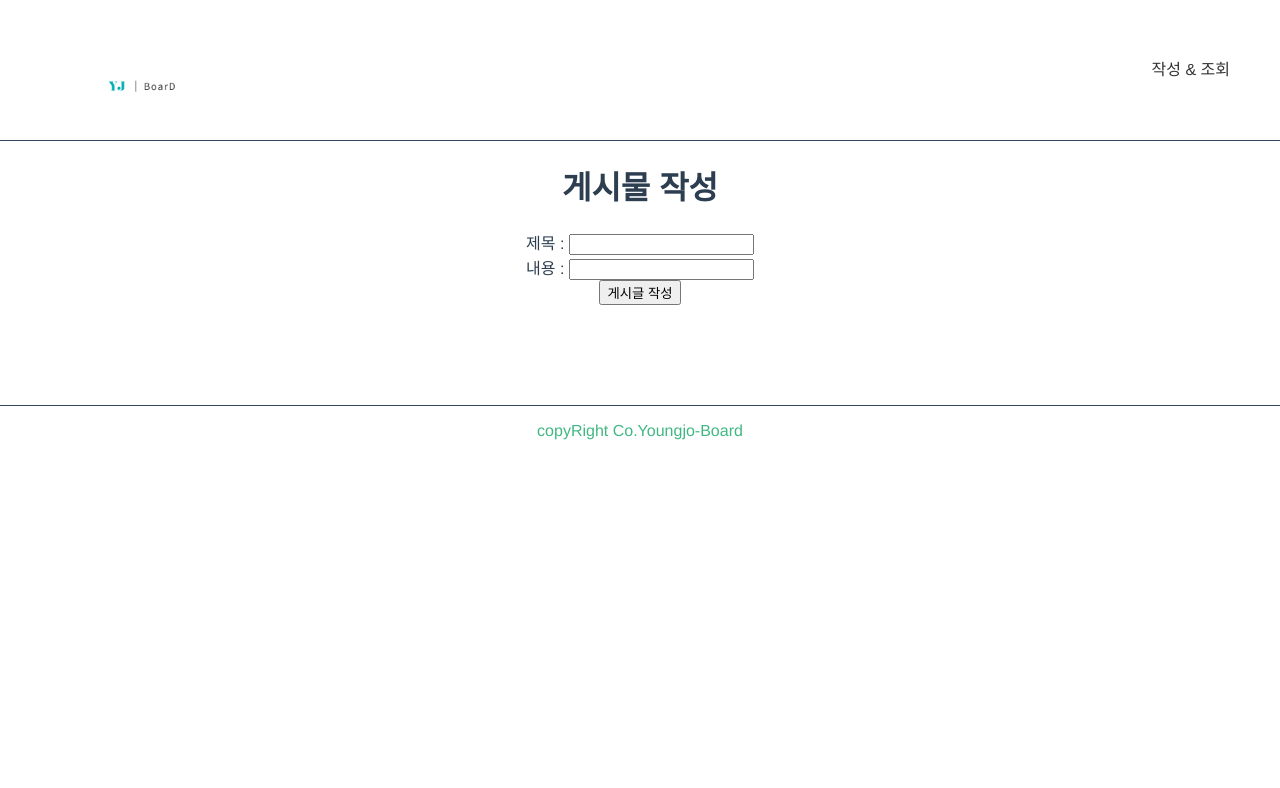
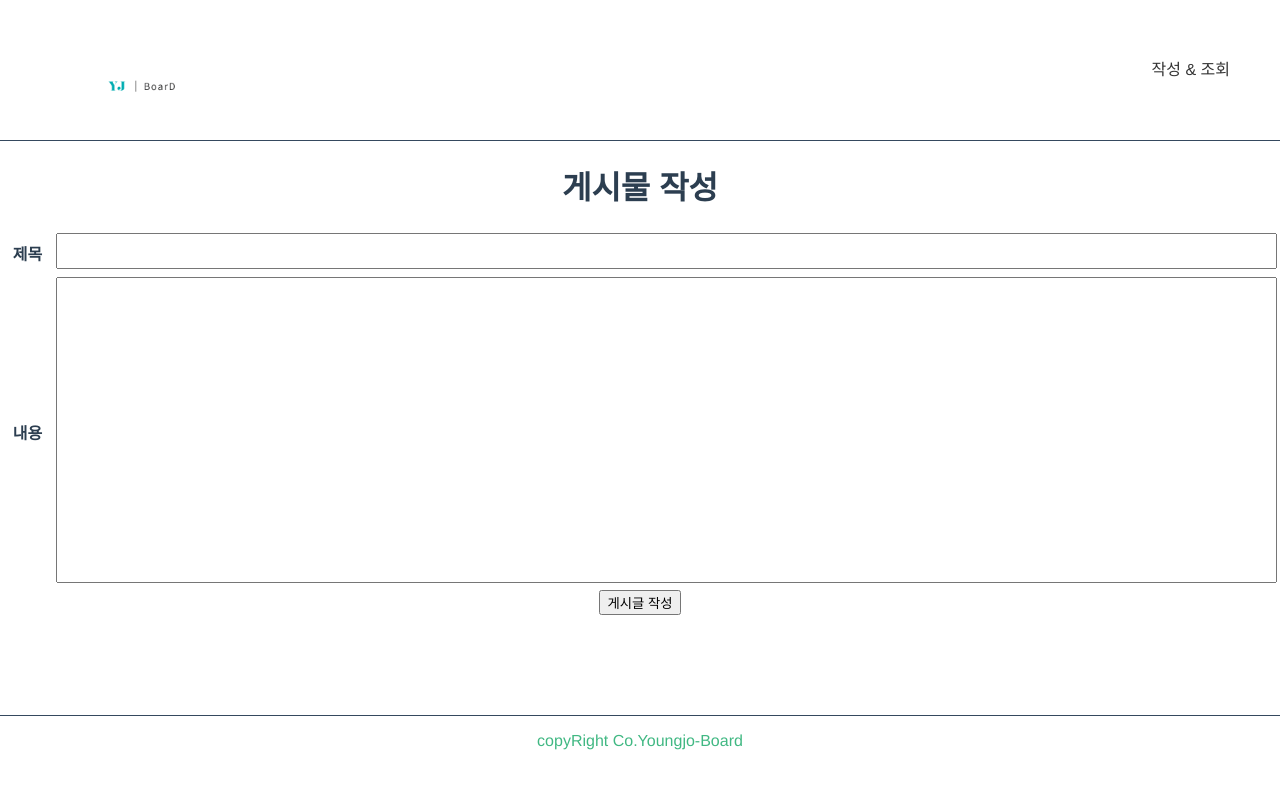
Before and after one commit to 10019610/vue-board, a Vue app: page /write in a window 1280 px wide. Shown: the top 788 px of the page. Built offline with nearby package versions, Linux system fonts and the light colour scheme.

Commit message:
[수정,추가] 박스 크기, 상세페이지 등

```diff
--- a/package.json
+++ b/package.json
@@ -11,7 +11,7 @@
     "axios": "^0.26.1",
     "core-js": "^3.8.3",
     "vue": "^2.6.14",
-    "vue-router": "^3.5.1"
+    "vue-router": "^3.2.0"
   },
   "devDependencies": {
     "@babel/core": "^7.12.16",
--- a/src/components/BoardDetail.vue
+++ b/src/components/BoardDetail.vue
@@ -1,20 +1,65 @@
 <template>
-  <div>상세페이dsfadsfasdf지에용</div>
+  <div>
+    <h2>상세페이지</h2>
+    <div>제목 : {{ detailBoard.title }}</div>
+    <div>내용 : {{ detailBoard.content }}</div>
+    <input type="button" @click="contentUpdate" value="수정!" />
+    <!-- <h2>{{ $route.params.boardId }}</h2> -->
+    <!-- <h2 v-for="(detaillist, index) in detailBoard" :key="index">
+      {{ detaillist.title }}
+    </h2> -->
+    <!-- <h3>{{ $route.params.title }}</h3> -->
+    <!-- <router-view></router-view> -->
+  </div>
 </template>
 
 <script>
+import axios from "axios";
 export default {
   // List에서 보낸 params 값을 props로 받아서 세팅해준다.
   name: "boardDetail",
   // props: {
-  //   boardId: {
-  //   },
+  //   boardId: [],
   // },
-  // created() {
-  //   console.log(this.boardId);
-  // },
+  data: () => ({
+    detailBoard: {
+      boardId: 0,
+      title: "",
+      content: "",
+    },
+  }),
+
+  created() {
+    this.detail();
+  },
+  methods: {
+    detail: function () {
+      console.log("sdsdsddsdd");
+      this.detailBoard.boardId = this.$route.params.boardId;
+
+      console.log(this.detailBoard);
+
+      axios
+        .get("http://localhost:8090/board/detail", { params: this.detailBoard })
+        .then((result) => {
+          console.log(result);
+          this.detailBoard.title = result.data.title;
+          this.detailBoard.content = result.data.content;
+
+          // this.content = result.data.content;
+        })
+        .catch((err) => {
+          console.log(err);
+        });
+    },
+    contentUpdate: function () {
+      console.log("update!!");
+      this.$router.push({
+        name: "BoardUpdate",
+      });
+    },
+  },
 };
 </script>
 
-<style>
-</style>
+<style></style>
--- a/src/components/BoardList.vue
+++ b/src/components/BoardList.vue
@@ -12,42 +12,38 @@
       <div v-if="vuelist">
         <table class="boardtable">
           <colgroup>
-            <col width="400px" />
+            <col width="550px" />
             <col width="400px" />
             <col width="400px" />
             <!-- <col width="25%" /> -->
           </colgroup>
-          <tr>
-            <td>글 번호</td>
-            <td>제목</td>
-            <td>내용</td>
+
+          <th>글 번호</th>
+          <th>제목</th>
+          <th>내용</th>
+
+          <tr v-for="(listyo, index) in vuelist" :key="index">
+            <td>{{ index + 1 }}</td>
+            <td @click="goDetail(listyo.boardId)">{{ listyo.title }}</td>
+            <td>
+              {{ listyo.content }}
+            </td>
           </tr>
-          <div class="listlist">
-            <tr v-for="(listyo, index) in vuelist" :key="index">
-              <td>{{ index }}</td>
-              <td>
-                <router-link v-bind:to="'/detail'">{{
-                  listyo.title
-                }}</router-link>
-              </td>
-              <td>
-                <router-link v-bind:to="'/detail'">{{
-                  listyo.content
-                }}</router-link>
-              </td>
-            </tr>
-          </div>
         </table>
       </div>
     </div>
-
-    <router-view></router-view>
+    <!-- <tr
+      v-for="(listyo, index) in vuelist"
+      :key="index"
+      @click="detail(index)"
+    ></tr> -->
   </div>
 </template>
 
 <script>
+import axios from "axios";
 // import func from 'vue-editor-bridge';
-import axios from "axios";
+
 export default {
   data: () => ({
     //기능, 주소 , 내용
@@ -83,8 +79,25 @@ export default {
           console.log(err);
         });
     },
+    goDetail: function (boardId) {
+      console.log(boardId);
+      this.$router.push({ name: "BoardDetail", params: { boardId: boardId } });
+    },
+
     BoardSearch: function () {},
+    // BoardBind: function() {
+    //   this.$router.push({})
+    // }
   },
+
+  // detail: function () {
+  //   this.$router.push({
+  //     name: "detail",
+  //     params: {
+  //       boardId: "",
+  //     },
+  //   });
+  // },
 };
 </script>
 
--- /dev/null
+++ b/src/components/BoardUpdate.vue
@@ -0,0 +1,9 @@
+<template>
+  <div>수정 페이지 준비중</div>
+</template>
+
+<script>
+export default {};
+</script>
+
+<style></style>
--- a/src/components/BoardWrite.vue
+++ b/src/components/BoardWrite.vue
@@ -1,8 +1,36 @@
 <template>
   <div>
     <h1>게시물 작성</h1>
-    <div>제목 : <input type="text" value="" v-model="title" /></div>
-    <div>내용 : <input type="text" value="" v-model="content" /></div>
+    <!-- <div>제목 : <input type="text" value="" v-model="title" /></div>
+    <div>내용 : <input type="text" value="" v-model="content" /></div> -->
+    <table>
+      <colgroup>
+        <col width="15%" />
+        <col width="*" />
+      </colgroup>
+      <tr>
+        <th>제목</th>
+        <td>
+          <textarea
+            rows="2"
+            cols="150"
+            style="resize: none"
+            v-model="title"
+          ></textarea>
+        </td>
+      </tr>
+      <tr>
+        <th>내용</th>
+        <td>
+          <textarea
+            rows="20"
+            cols="150"
+            v-model="content"
+            style="resize: none"
+          ></textarea>
+        </td>
+      </tr>
+    </table>
     <span>
       <input
         id="createbutton"
@@ -31,6 +59,9 @@ export default {
       content: "",
     },
   }),
+  created() {
+    this.create;
+  },
   methods: {
     create: function () {
       //기능, 주소 , 내용
@@ -43,9 +74,9 @@ export default {
         })
         .catch((err) => {
           console.log(err);
-
-        });
-        this.$router.push('/board')
+        })
+        .finally(() => {});
+      this.$router.push("/board");
     },
   },
 };
--- a/vue.config.js
+++ b/vue.config.js
@@ -2,8 +2,8 @@ const { defineConfig } = require('@vue/cli-service')
 module.exports = defineConfig({
   transpileDependencies: true
 })
-module.exports = {
-  devServer: {
-    overlay: false
-  }
-}
+// module.exports = {
+//   devServer: {
+//     overlay: false
+//   }
+// }
```
Also changed, not shown: src/routes/index.js (+6 -1 lines), src/views/NotFoundPage.vue (added, +7 -0 lines), public/index.html (indentation only), 1 other file (tests, documents, lock files or other folders).
